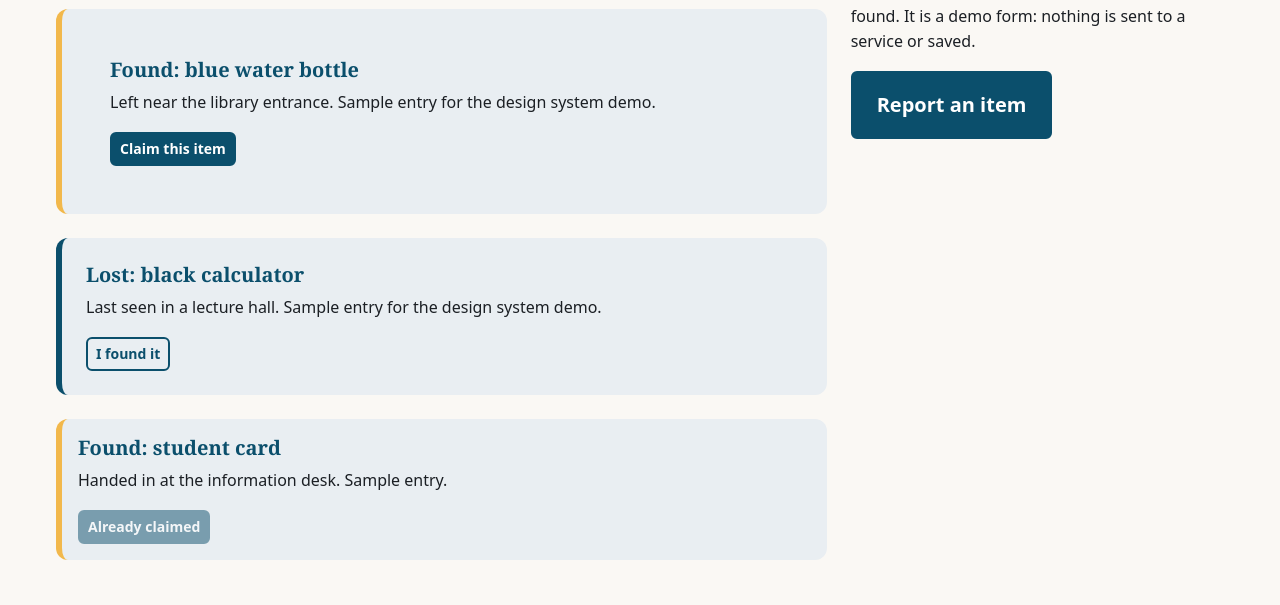
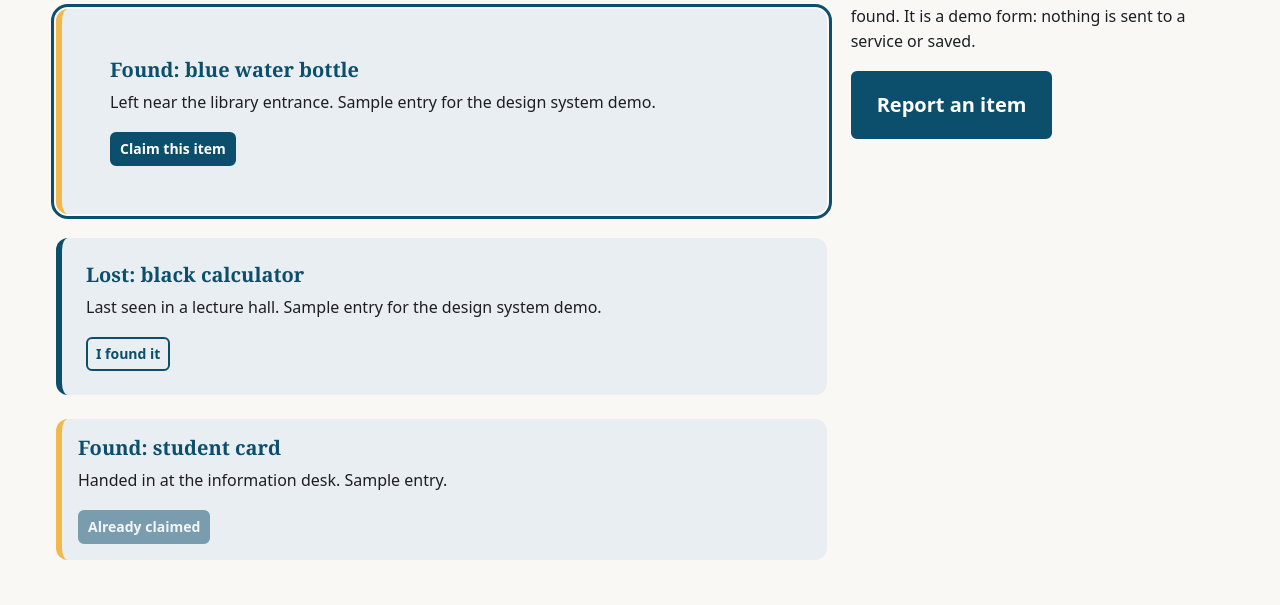
Before and after one commit to hffcccbugv-arch/campus-lost-found-design-system, a plain HTML site: page index.html in a window 1280 px wide. Shown: the part 182-787 px from the top of the page. Drawn offline with Linux system fonts and the light colour scheme.

Commit message:
P3 v4: update index.html

```diff
--- a/index.html
+++ b/index.html
@@ -26,7 +26,7 @@
       <main id="main-content" class="col-12 col-md-8" tabindex="-1">
         <h1 class="mb-3">Items on campus</h1>
 
-        <article class="card card--found card--lg mb-3" aria-current="true">
+        <article class="card card--found card--lg mb-3" data-state="featured">
           <h2>Found: blue water bottle</h2>
           <p>Left near the library entrance. Sample entry for the design system demo.</p>
           <button class="btn btn--primary btn--sm" type="button">Claim this item</button>
```
